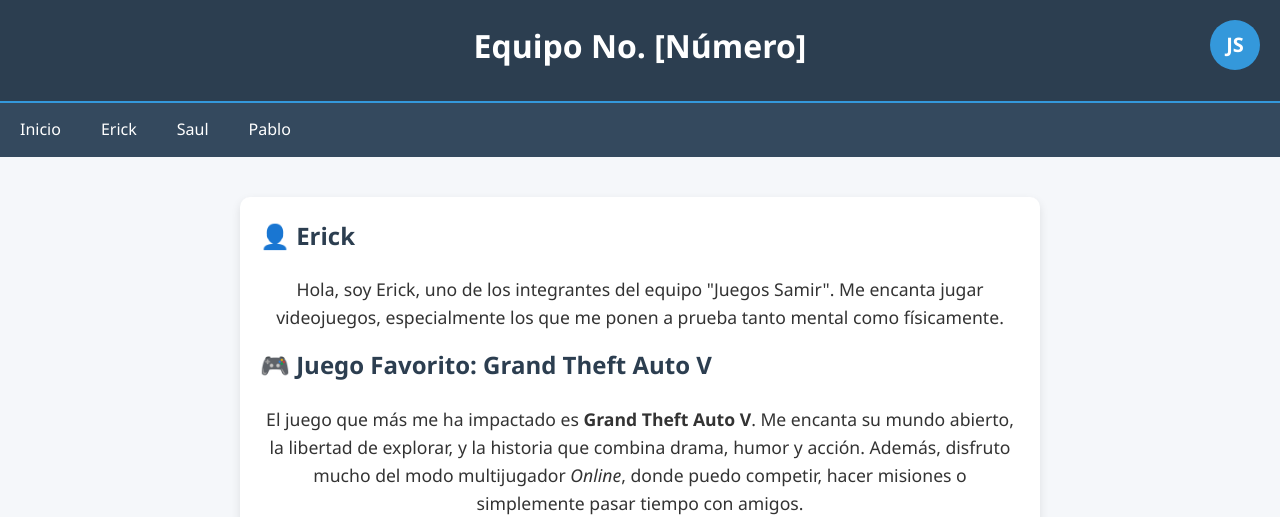
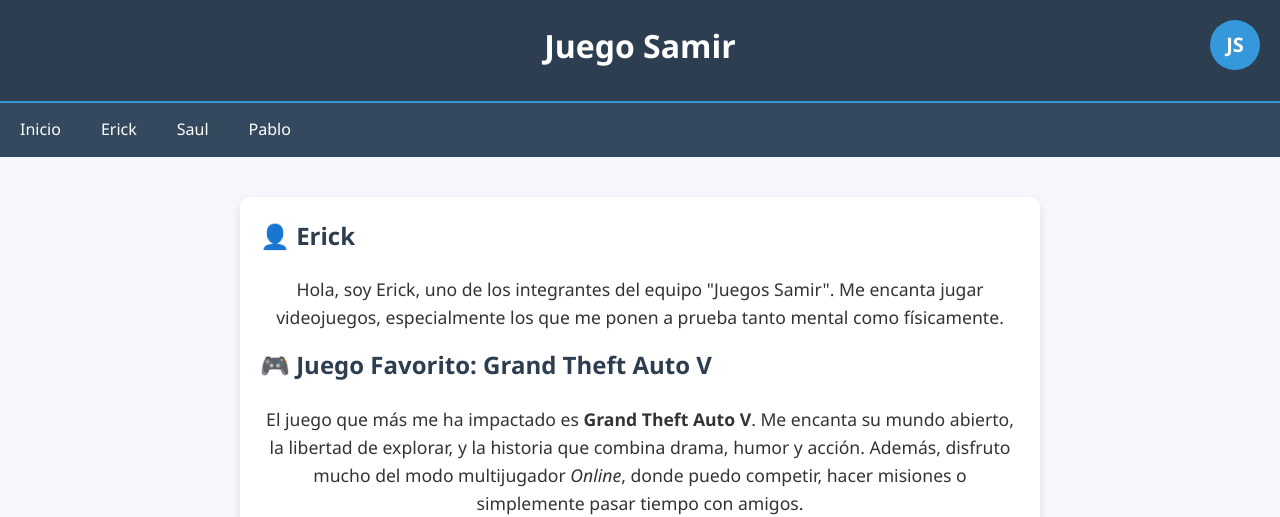
Before and after one commit to Angel-Saul/videojuegos-Samir, a plain HTML site: page Erick.html in a window 1280 px wide. Shown: the top 517 px of the page. Drawn offline with Linux system fonts and the light colour scheme.

Commit message:
cambio de nombre

```diff
--- a/Erick.html
+++ b/Erick.html
@@ -150,7 +150,7 @@
     <!-- Encabezado -->
     <header>
         <div class="logo">JS</div>
-        <h1>Equipo No. [Número]</h1>
+        <h1>Juego Samir</h1>
     </header>
 
     <!-- Navegación -->
```
